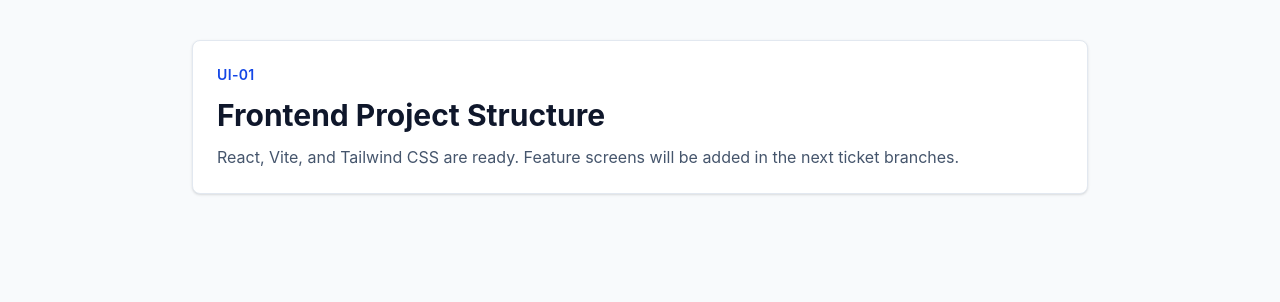
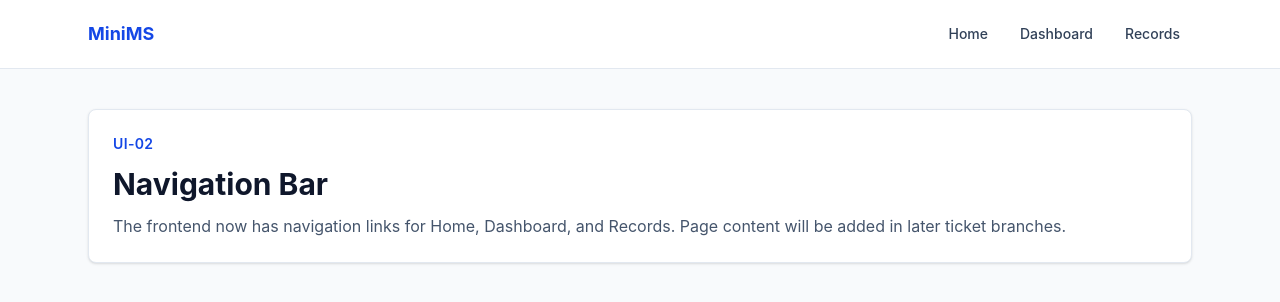
Before and after one commit to Nicko-Reorizo/DryRun, a React (Vite) app in the folder frontend/: page / in a window 1280 px wide. Shown: the top 302 px of the page. Built offline with nearby package versions, Linux system fonts and the light colour scheme.

Commit message:
UI-02 build navigation bar

```diff
--- a/frontend/src/App.jsx
+++ b/frontend/src/App.jsx
@@ -1,14 +1,21 @@
+import Navbar from "./components/Navbar.jsx";
+
 function App() {
   return (
-    <main className="min-h-screen bg-slate-50 px-6 py-10 text-slate-900">
-      <section className="mx-auto max-w-4xl rounded-lg border border-slate-200 bg-white p-6 shadow-sm">
-        <p className="text-sm font-semibold uppercase tracking-wide text-blue-700">UI-01</p>
-        <h1 className="mt-3 text-3xl font-bold">Frontend Project Structure</h1>
-        <p className="mt-3 text-slate-600">
-          React, Vite, and Tailwind CSS are ready. Feature screens will be added in the next ticket branches.
-        </p>
-      </section>
-    </main>
+    <div className="min-h-screen bg-slate-50 text-slate-900">
+      <Navbar />
+
+      <main className="mx-auto max-w-6xl px-6 py-10">
+        <section className="rounded-lg border border-slate-200 bg-white p-6 shadow-sm">
+          <p className="text-sm font-semibold uppercase tracking-wide text-blue-700">UI-02</p>
+          <h1 className="mt-3 text-3xl font-bold">Navigation Bar</h1>
+          <p className="mt-3 text-slate-600">
+            The frontend now has navigation links for Home, Dashboard, and Records. Page content will be added in
+            later ticket branches.
+          </p>
+        </section>
+      </main>
+    </div>
   );
 }
 
--- /dev/null
+++ b/frontend/src/components/Navbar.jsx
@@ -0,0 +1,31 @@
+const navLinks = [
+  { label: "Home", href: "#home" },
+  { label: "Dashboard", href: "#dashboard" },
+  { label: "Records", href: "#records" }
+];
+
+function Navbar() {
+  return (
+    <header className="border-b border-slate-200 bg-white">
+      <nav className="mx-auto flex max-w-6xl flex-col gap-3 px-6 py-4 sm:flex-row sm:items-center sm:justify-between">
+        <a className="text-lg font-bold text-blue-700" href="#home">
+          MiniMS
+        </a>
+
+        <div className="flex flex-wrap gap-2">
+          {navLinks.map((link) => (
+            <a
+              className="rounded-md px-3 py-2 text-sm font-medium text-slate-700 hover:bg-blue-50 hover:text-blue-700"
+              href={link.href}
+              key={link.label}
+            >
+              {link.label}
+            </a>
+          ))}
+        </div>
+      </nav>
+    </header>
+  );
+}
+
+export default Navbar;
```
Also changed, not shown: 1 other file (tests, documents, lock files or other folders).
